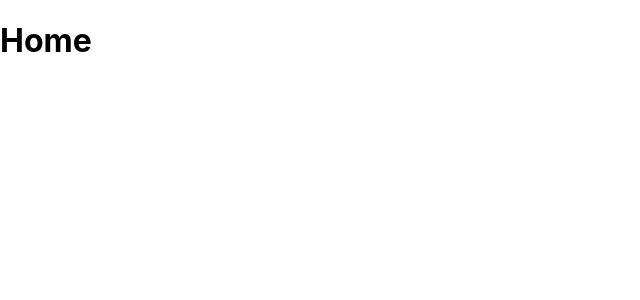
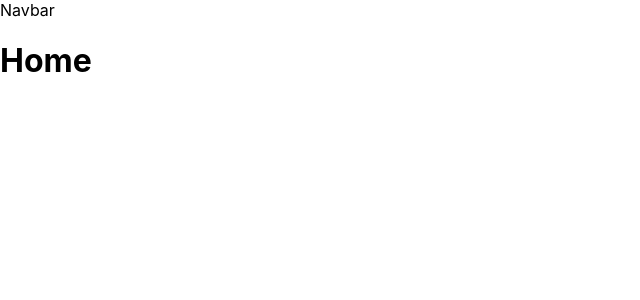
Before and after one commit to erickdc7/shopping-cart-react, a React (Create React App) app: page / in a window 1280 px wide. Shown: the top 300 px of the page, without its empty margins (0-640 px from the left). Built offline with nearby package versions, Linux system fonts and the light colour scheme.

Commit message:
add navbar

```diff
--- a/src/components/Home/Home.js
+++ b/src/components/Home/Home.js
@@ -1,8 +1,11 @@
-import React from 'react'
+import Navbar from "../Navbar/Navbar"
 
 const Home = () => {
     return (
-        <h1>Home</h1>
+        <>
+            <Navbar />
+            <h1>Home</h1>
+        </>
     )
 }
 
```
